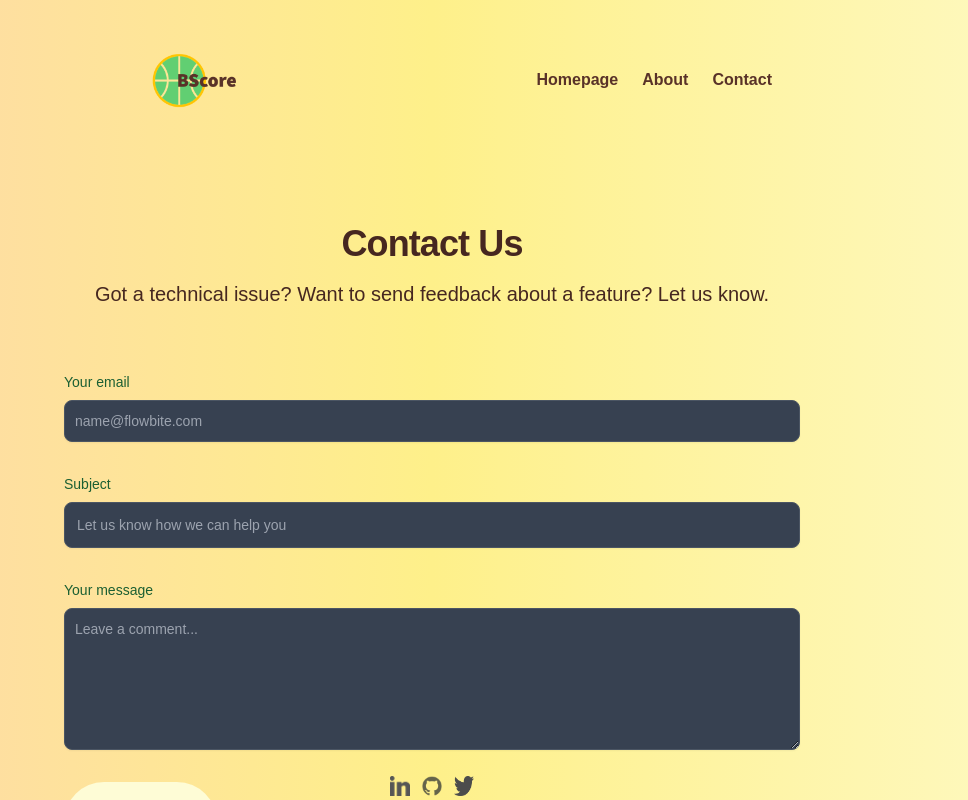
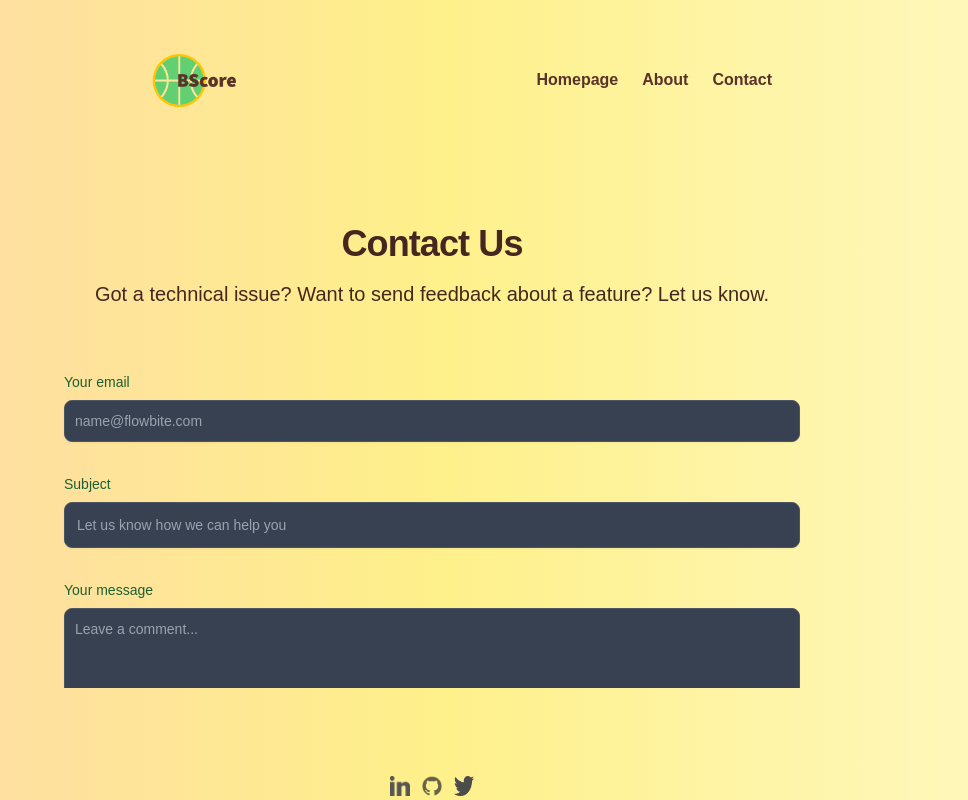
Before and after one commit to wdclem/SportTracker, a React (Create React App) app: page /contact in a window 1280 px wide. Shown: the whole page, without its empty margins (208-1176 px from the left). Built offline with nearby package versions, Linux system fonts and the light colour scheme.

Commit message:
change on route names and add scroll on about and Contact

```diff
--- a/src/components/ContactForm.js
+++ b/src/components/ContactForm.js
@@ -9,20 +9,17 @@ const ContactForm = ({ selectedBackground, selectedBackgroundColor}) => {
   const handleSubmit = (e) => {
     e.preventDefault();
 
-    // You can add your logic here to handle the form submission, such as sending the data to an API or email service.
 
-    // After form submission, you may want to reset the form fields:
     setName('');
     setEmail('');
     setMessage('');
 
-    // Optionally, you can display a success message to the user or perform other actions.
   };
 
 return (
     <section className="bg-gradient-to-r from-orange-200 via-yellow-200 to-yellow-100">
         <NavBar/>
-      <div className="py-8 lg:py-16 px-4 mx-auto max-w-screen-md">
+      <div className="max-h-[66vh] py-8 lg:py-16 px-4 mx-auto max-w-screen-md overflow-y-auto">
           <h2 className="mb-4 text-4xl tracking-tight font-extrabold text-center text-[#462720]">Contact Us</h2>
           <p className="mb-8 lg:mb-16 font-light text-center text-[#462720] sm:text-xl">Got a technical issue? Want to send feedback about a feature? Let us know.</p>
           <form action="#" className="space-y-8">
--- a/src/components/about.js
+++ b/src/components/about.js
@@ -12,7 +12,7 @@ const AboutSection = ({ selectedBackground, selectedBackgroundColor }) => {
     <div className='flex max-w-[640px] max-h-[600px] mx-auto'>
       <div className={`mx-auto leading-normal ${bgColor}`}>
         <div className="py-8 px-4 mx-auto lg:py-16 lg:px-6">
-          <div className="max-w-screen-lg text-blue-500 sm:text-lg dark:text-[#593228]">
+          <div className="max-w-screen-lg max-h-[66vh] overflow-y-auto text-blue-500 sm:text-lg dark:text-[#593228]">
             <h2 className="mb-4 text-4xl tracking-tight font-bold text-gray-900 dark:text-white text-center">
               About <span className="font-extrabold">BScore</span>
             </h2>
--- a/src/routes/index.js
+++ b/src/routes/index.js
@@ -4,7 +4,7 @@ import LandingPageRoute from './LandingPageRoute';
 import LeagueSelectorRoute from './LeagueSelectorRoute';
 import LeagueGamesRoute from './LeagueGamesRoute';
 import AboutRoute from './AboutRoute';
-import ContactRoute from './contact';
+import ContactRoute from './ContactRoute';
 
 const AppRoutes = ({ selectedBackgroundImage, selectedBackgroundColor }) => {
   const [isLoading, setIsLoading] = useState(false);
```
Also changed, not shown: src/routes/ContactRoute.js (renamed from src/routes/contact.js).
